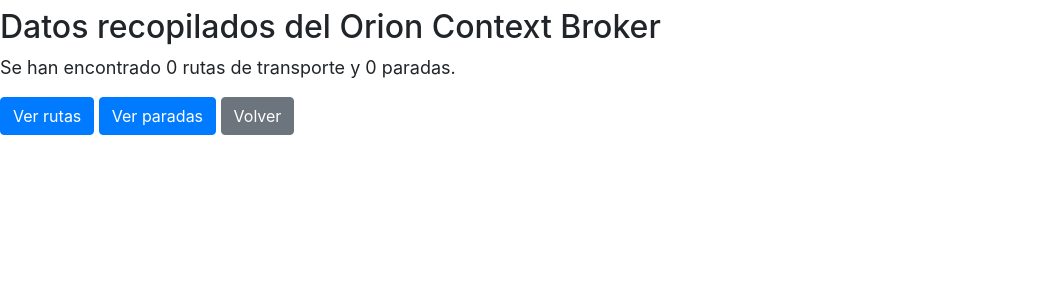
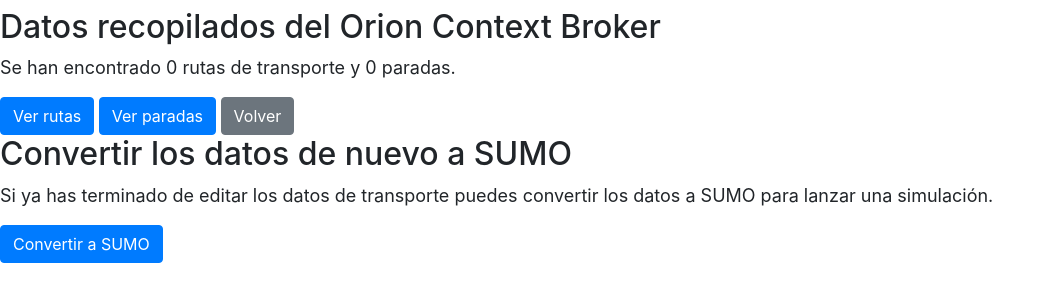
Before and after one commit to jaimegallegoo/TFG-Integration-of-SUMO-in-the-FIWARE-ecosystem, a Flask app: template web/templates/city.html in a window 1280 px wide. Shown: the top 302 px of the page, without its empty margins (0-1055 px from the left). Run offline with Flask 2, Linux system fonts and the light colour scheme; the template is opened without the code that fills it, so the values that code supplies are empty; some libraries are stand-ins or nearby versions.

Commit message:
Crear un botón para convertir los datos a SUMO de nuevo

```diff
--- a/web/templates/city.html
+++ b/web/templates/city.html
@@ -9,11 +9,17 @@
 <body>
     <h1>{{ city|capitalize }}</h1>
     <h2>Datos recopilados del Orion Context Broker</h2>
-    <p style="font-size: large;">Se han encontrado {{ routes|length }} rutas de transporte y {{ stops|length }} paradas.</p>
+    <p style="font-size: large;">Se han encontrado {{ routes|length }} rutas de transporte y {{ stops|length }} paradas.
+    </p>
 
     <a href="/cities/{{ city }}/routes" class="btn btn-primary">Ver rutas</a>
     <a href="/cities/{{ city }}/stops" class="btn btn-primary">Ver paradas</a>
     <a href="/SUMO-conversion" class="btn btn-secondary">Volver</a>
+
+    <h2>Convertir los datos de nuevo a SUMO</h2>
+    <p style="font-size: large;">Si ya has terminado de editar los datos de transporte puedes convertir los datos a SUMO
+        para lanzar una simulación.</p>
+    <button class="btn btn-primary" id="convertToSUMO">Convertir a SUMO</button>
 </body>
 
 </html>
```
